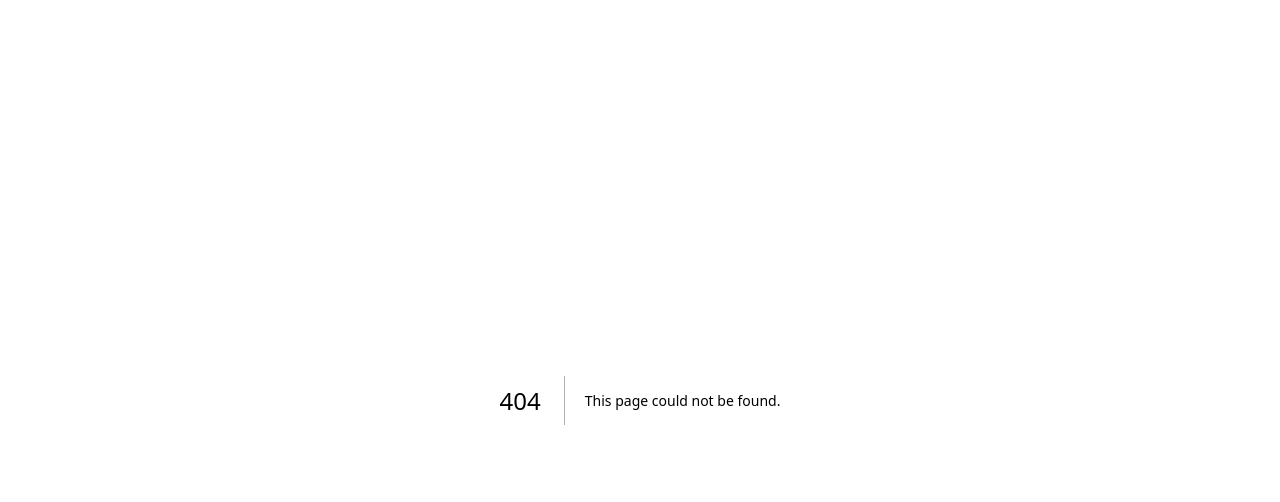
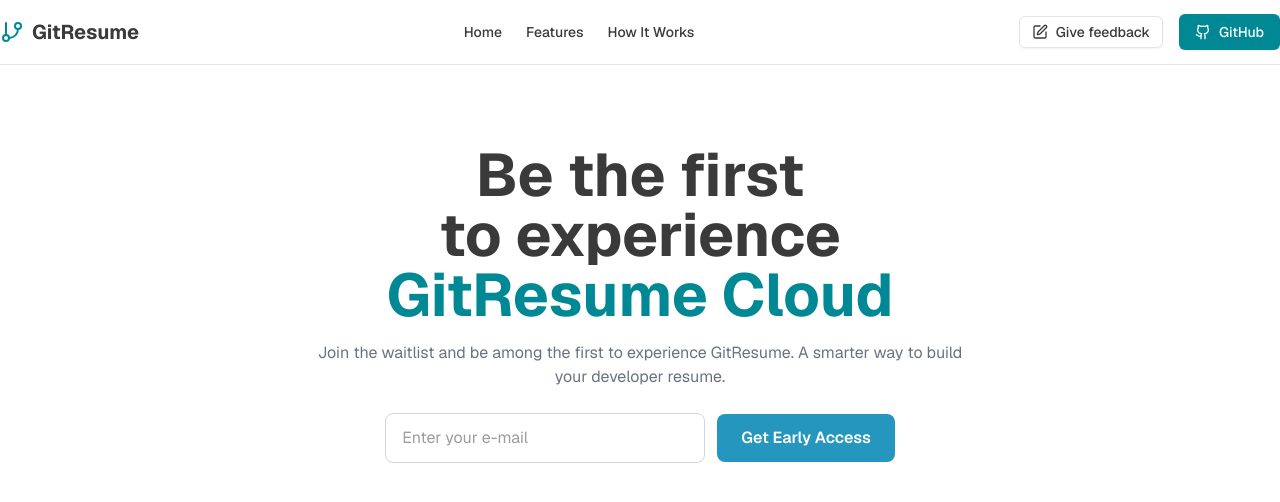
Before and after one commit to bashlabs/gitresume, a Next.js app: page /wait-list in a window 1280 px wide. Before the commit this address had no page. Shown: the top 502 px of the page. Built offline with nearby package versions, Linux system fonts and the light colour scheme.

Commit message:
chore: add wait list page

```diff
--- /dev/null
+++ b/app/wait-list/page.tsx
@@ -0,0 +1,13 @@
+import { Header } from "@/components/header";
+import Waitlist from "@/components/waitlist-section";
+
+export default function WaitListPage() {
+  return (
+    <section className="min-h-screen bg-background container mx-auto">
+      <Header />
+      <main className="flex justify-center mt-0">
+        <Waitlist />
+      </main>
+    </section>
+  );
+}
--- a/components/features-section.tsx
+++ b/components/features-section.tsx
@@ -34,7 +34,7 @@ const features = [
     icon: Brain,
     title: "AI Support",
     description:
-      "Generate personalized insights from your commits with a custom prompt that highlights your work. Gitresume currently supports Llama and OpenAI integrations.",
+      "Generate personalized insights from your commits with a custom prompt that highlights your work. Gitresume currently supports Llama, Gemini and OpenAI integrations.",
   },
   {
     icon: LayoutDashboard,
--- /dev/null
+++ b/components/waitlist-section.tsx
@@ -0,0 +1,84 @@
+"use client";
+import { redirect } from "next/navigation";
+import { useState } from "react";
+
+export default function Waitlist() {
+  const [email, setEmail] = useState("");
+  const [submitted, setSubmitted] = useState(false);
+
+  const handleSubmit = async (e: React.FormEvent) => {
+    e.preventDefault();
+    if (!email) return;
+    setSubmitted(true);
+    try {
+      const url = "https://sheetdb.io/api/v1/blzfpi604nplm";
+      const data = {
+        email,
+      };
+      const response = await fetch(url, {
+        method: "POST",
+        headers: {
+          "Content-Type": "application/json",
+          // Authorization: `Bearer ${token}`, // Secure header
+        },
+        body: JSON.stringify(data),
+      });
+
+      if (!response.ok) {
+        const errorText = await response.text();
+        return alert(
+          `HTTP error! Status: ${response.status}. Message: ${errorText}`
+        );
+      }
+      await response.json();
+    } catch (error) {
+      console.error("Error connecting to API:", error);
+      alert("An error occured while submitting, please try again later.");
+    } finally {
+      setEmail("");
+    }
+  };
+
+  return (
+    <main className="flex flex-col items-center justify-center px-6">
+      {/* Hero Section */}
+      <section className="mt-20 text-center max-w-2xl">
+        <h1 className="text-4xl md:text-6xl font-bold mb-4 text-balance">
+          Be the first to experience{" "}
+          <span className="text-primary">GitResume Cloud</span>
+        </h1>
+        <p className="text-gray-500 mt-2 mb-6">
+          Join the waitlist and be among the first to experience GitResume. A
+          smarter way to build your developer resume.
+        </p>
+        {/* Email Form */}
+        {!submitted ? (
+          <form
+            onSubmit={handleSubmit}
+            className="flex flex-col sm:flex-row items-center justify-center gap-3"
+          >
+            <input
+              type="email"
+              value={email}
+              onChange={(e) => setEmail(e.target.value)}
+              required
+              placeholder="Enter your e-mail"
+              className="w-full sm:w-80 px-4 py-3 rounded-lg border border-gray-300 focus:outline-none focus:ring-2 focus:ring-[#7acbcf] focus:border-blue-500 transition-all"
+            />
+            <button
+              type="submit"
+              className="w-full sm:w-auto px-6 py-3 rounded-lg bg-[#2596be] hover:bg-[#7acbcf] text-white font-semibold transition-transform hover:scale-[1.02]"
+              disabled={submitted}
+            >
+              Get Early Access
+            </button>
+          </form>
+        ) : (
+          <p className="text-green-600 font-medium mt-4 animate-fade-in">
+            🎉 You’re on the waitlist! We’ll notify you soon.
+          </p>
+        )}
+      </section>
+    </main>
+  );
+}
```
